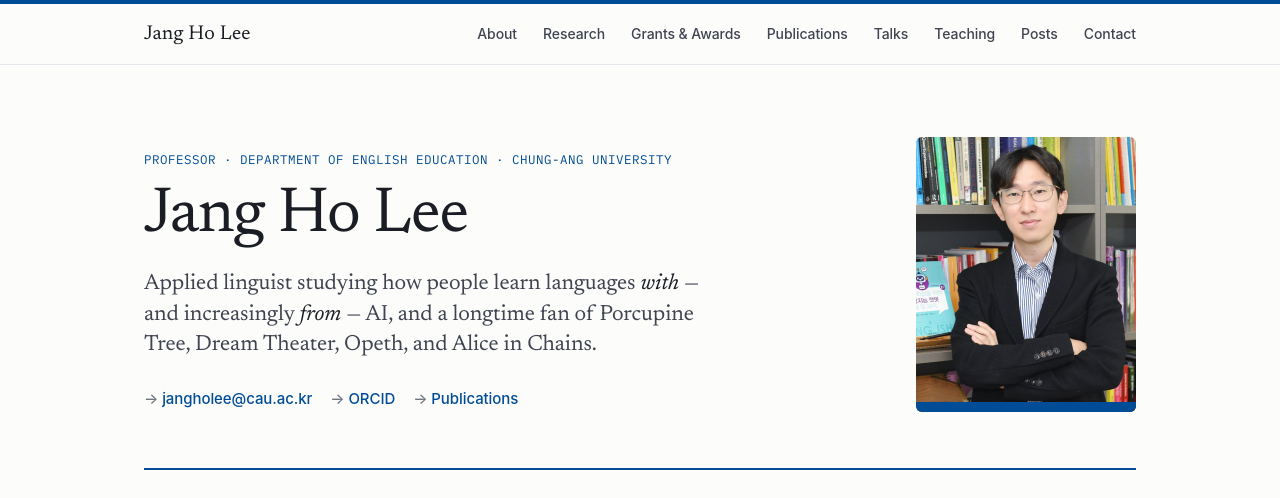
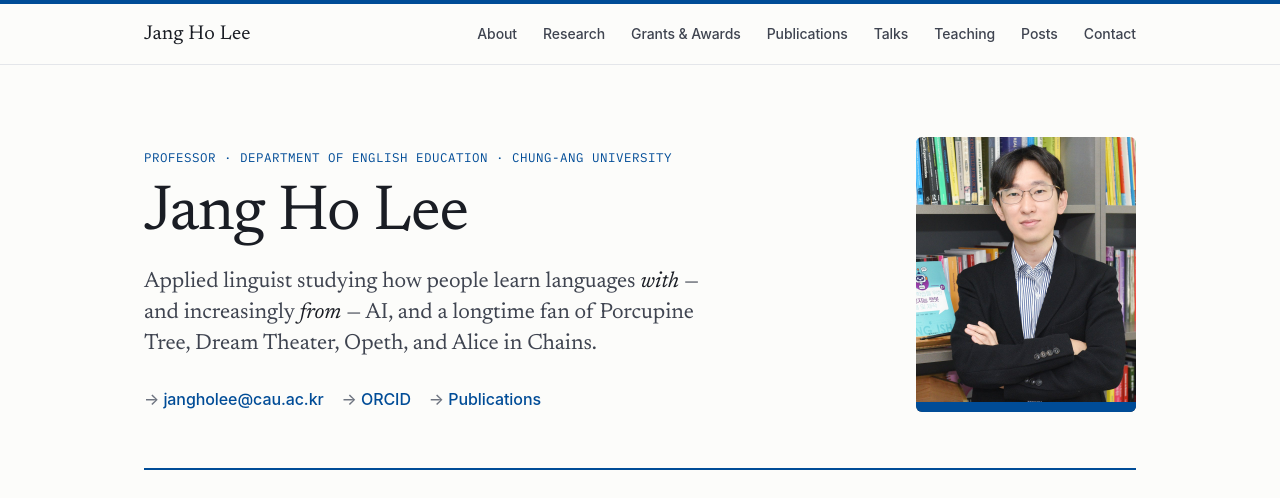
Before and after one commit to jangho330/jangho330.github.io, a Jekyll site: the page built from index.html, in a window 1280 px wide. Shown: the top 498 px of the page. Built offline with Jekyll 4.4.1, drawn with Linux system fonts in a browser that asks for light colours; some web fonts are replaced.

Commit message:
Update style.css

```diff
--- a/assets/css/style.css
+++ b/assets/css/style.css
@@ -35,7 +35,7 @@
 h1{font-family:var(--display);font-weight:400;font-size:clamp(40px,6vw,64px);line-height:1.02;letter-spacing:-.015em;margin:0 0 20px}
 .lede{font-family:var(--display);font-size:22px;line-height:1.4;color:var(--ink-2);margin:0 0 26px;max-width:46ch}
 .lede em{font-style:italic;color:var(--ink)}
-.links{display:flex;flex-wrap:wrap;gap:8px 18px;font-size:15px;font-weight:500}
+.links{display:flex;flex-wrap:wrap;gap:8px 18px;font-size:16px;font-weight:500}
 .links a::before{content:"→ ";color:var(--slate)}
 .portrait{aspect-ratio:4/5;border-radius:6px;overflow:hidden;position:relative;background:var(--paper-2)}
 .portrait img{width:100%;height:100%;object-fit:cover;display:block}
```
